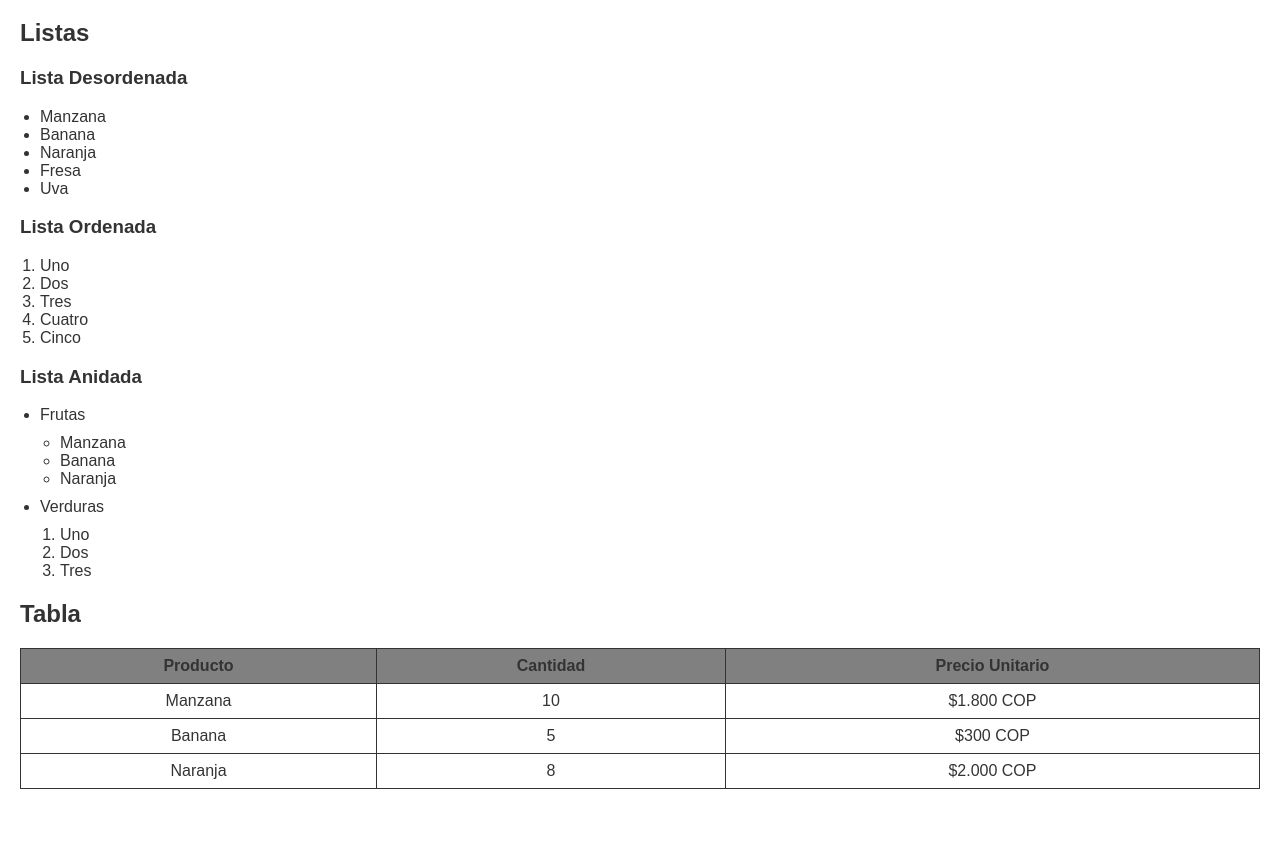
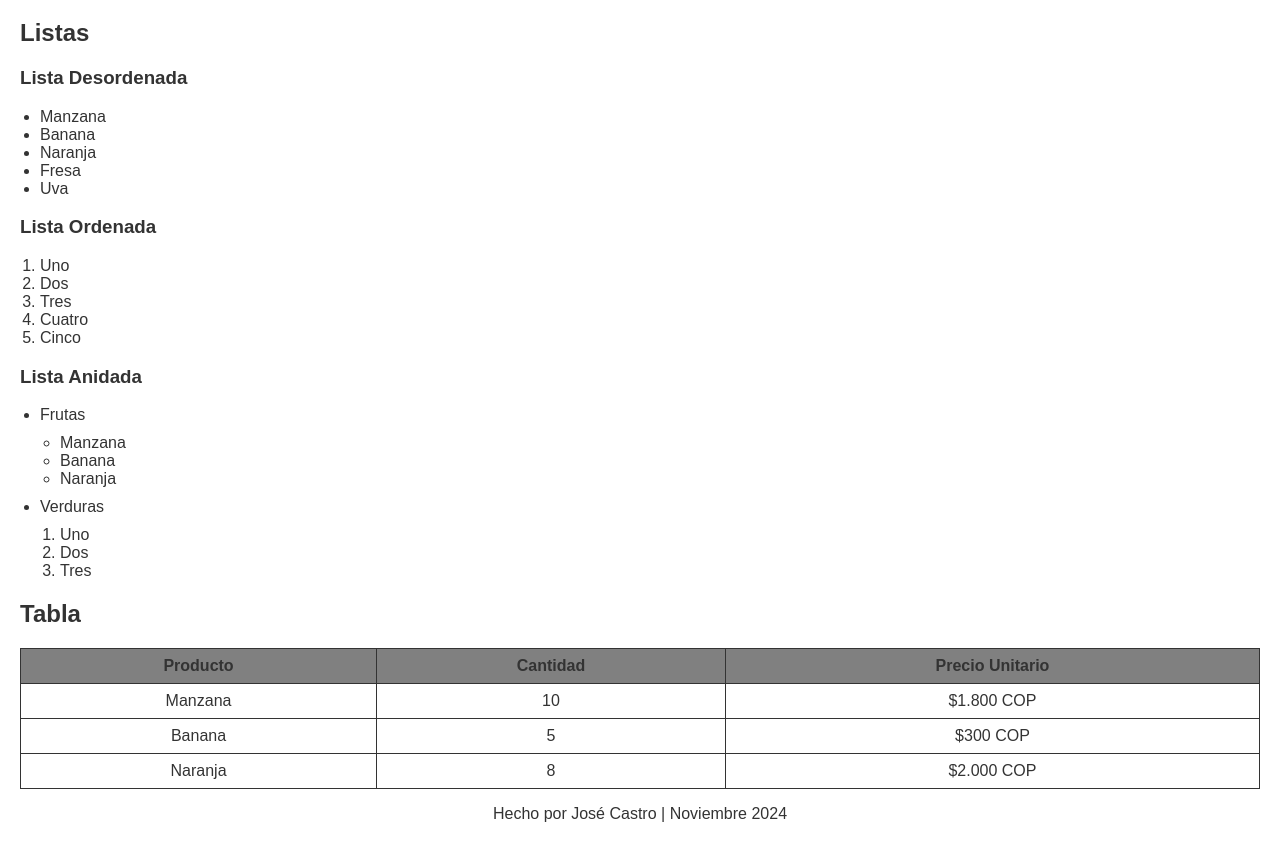
Before and after one commit to isacjt/Mi-proyecto, a plain HTML site: page index.html in a window 1280 px wide. Shown: the part 61-904 px from the top of the page. Before the commit the page ends 870 px from the top, so only its background shows below. Drawn offline with Linux system fonts and the light colour scheme.

Commit message:
cambios en el index.html

```diff
--- a/index.html
+++ b/index.html
@@ -78,6 +78,9 @@
             </tr>
         </table>
     </section>
+    <footer>
+        <p>Hecho por José Castro | Noviembre 2024</p>
+    </footer>
 
 </body>
 </html>
--- a/style.css
+++ b/style.css
@@ -23,3 +23,8 @@ th, td {
 th {
     background-color: gray;
 }
+
+footer {
+    justify-content: center;
+    text-align: center;
+}
```
